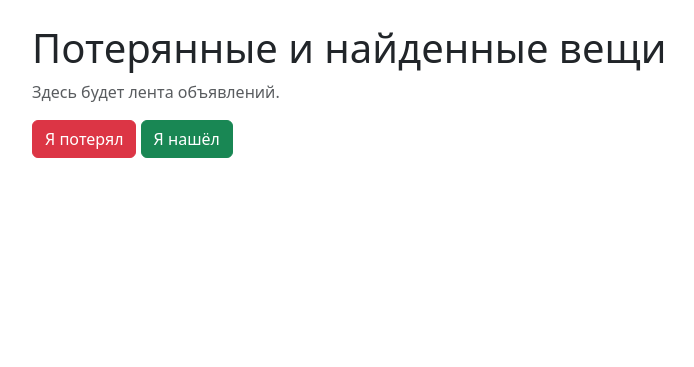
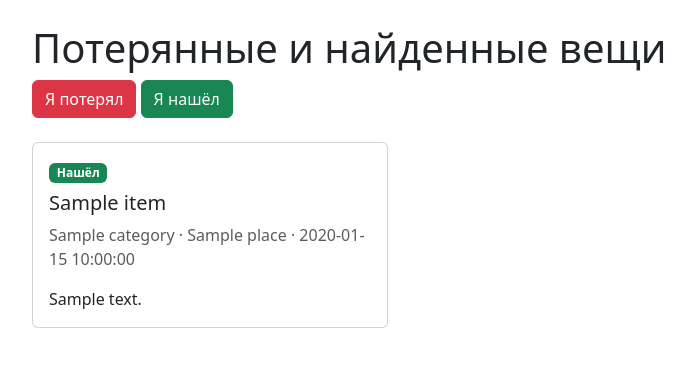
Before and after one commit to al1wkaa/lost-and-found, a Flask app: template templates/index.html in a window 1280 px wide. Shown: the part 24-391 px from the top of the page, without its empty margins (50-744 px from the left). Run offline with Flask 3, Linux system fonts and the light colour scheme; the template is opened without the code that fills it: most values are stand-ins (such as "Sample title", 1, 10 or a date in 2020).

Commit message:
py and sql

```diff
--- a/app.py
+++ b/app.py
@@ -1,8 +1,38 @@
-from flask import Flask, render_template
+from flask import Flask, render_template, request, redirect, url_for
+from db import get_db, init_db
+
 app = Flask(__name__)
+init_db()
+
 @app.route("/")
 def home():
-    return render_template("index.html")
+    conn = get_db()
+    items = conn.execute("SELECT * FROM items ORDER BY id DESC").fetchall()
+    conn.close()
+    return render_template("index.html", items=items)
+
+@app.route("/add", methods=["GET", "POST"])
+def add():
+    if request.method == "POST":
+        item_type = request.form["type"]
+        category = request.form["category"]
+        title = request.form["title"]
+        description = request.form["description"]
+        place = request.form["place"]
+        date = request.form["date"]
+
+        conn = get_db()
+        # user_id=1 временно, пока нет регистрации
+        conn.execute(
+            "INSERT INTO items (user_id, type, category, title, description, place, date) "
+            "VALUES (?, ?, ?, ?, ?, ?, ?)",
+            (1, item_type, category, title, description, place, date),
+        )
+        conn.commit()
+        conn.close()
+        return redirect(url_for("home"))
+
+    return render_template("add.html")
 
 if __name__ == "__main__":
     app.run(debug=True)
--- /dev/null
+++ b/db.py
@@ -0,0 +1,47 @@
+import sqlite3
+
+DB_NAME = "lostfound.db"
+
+def get_db():
+    conn = sqlite3.connect(DB_NAME)
+    conn.row_factory = sqlite3.Row  # чтобы обращаться к полям по имени
+    return conn
+
+def init_db():
+    conn = get_db()
+    conn.executescript("""
+    CREATE TABLE IF NOT EXISTS users (
+        id INTEGER PRIMARY KEY AUTOINCREMENT,
+        name TEXT NOT NULL,
+        email TEXT NOT NULL UNIQUE,
+        password_hash TEXT NOT NULL,
+        contact TEXT
+    );
+
+    CREATE TABLE IF NOT EXISTS items (
+        id INTEGER PRIMARY KEY AUTOINCREMENT,
+        user_id INTEGER NOT NULL,
+        type TEXT NOT NULL CHECK (type IN ('lost', 'found')),
+        category TEXT NOT NULL,
+        title TEXT NOT NULL,
+        description TEXT,
+        place TEXT NOT NULL,
+        date TEXT NOT NULL,
+        photo TEXT,
+        status TEXT NOT NULL DEFAULT 'active',
+        created_at TEXT NOT NULL DEFAULT CURRENT_TIMESTAMP,
+        FOREIGN KEY (user_id) REFERENCES users (id)
+    );
+
+    CREATE TABLE IF NOT EXISTS matches (
+        id INTEGER PRIMARY KEY AUTOINCREMENT,
+        lost_item_id INTEGER NOT NULL,
+        found_item_id INTEGER NOT NULL,
+        score INTEGER NOT NULL,
+        status TEXT NOT NULL DEFAULT 'new',
+        FOREIGN KEY (lost_item_id) REFERENCES items (id),
+        FOREIGN KEY (found_item_id) REFERENCES items (id)
+    );
+    """)
+    conn.commit()
+    conn.close()
--- a/templates/index.html
+++ b/templates/index.html
@@ -2,7 +2,29 @@
 
 {% block content %}
 <h1>Потерянные и найденные вещи</h1>
-<p class="text-muted">Здесь будет лента объявлений.</p>
-<a href="#" class="btn btn-danger">Я потерял</a>
-<a href="#" class="btn btn-success">Я нашёл</a>
+<div class="mb-4">
+  <a href="{{ url_for('add') }}" class="btn btn-danger">Я потерял</a>
+  <a href="{{ url_for('add') }}" class="btn btn-success">Я нашёл</a>
+</div>
+
+{% if items %}
+  <div class="row">
+  {% for item in items %}
+    <div class="col-md-4 mb-3">
+      <div class="card h-100">
+        <div class="card-body">
+          <span class="badge {{ 'bg-danger' if item.type == 'lost' else 'bg-success' }}">
+            {{ 'Потерял' if item.type == 'lost' else 'Нашёл' }}
+          </span>
+          <h5 class="card-title mt-2">{{ item.title }}</h5>
+          <p class="card-text text-muted">{{ item.category }} · {{ item.place }} · {{ item.date }}</p>
+          <p class="card-text">{{ item.description }}</p>
+        </div>
+      </div>
+    </div>
+  {% endfor %}
+  </div>
+{% else %}
+  <p class="text-muted">Пока нет объявлений.</p>
+{% endif %}
 {% endblock %}
```
Also changed, not shown: templates/add.html (added).
